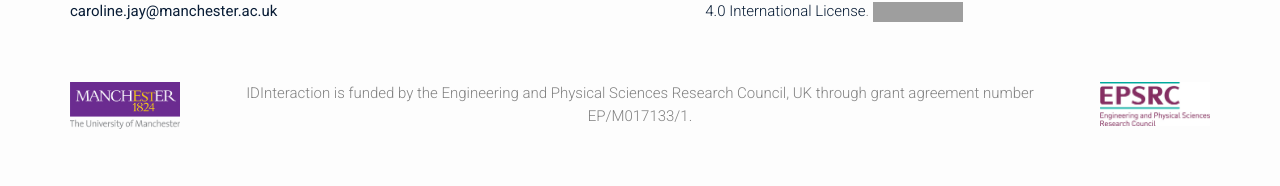
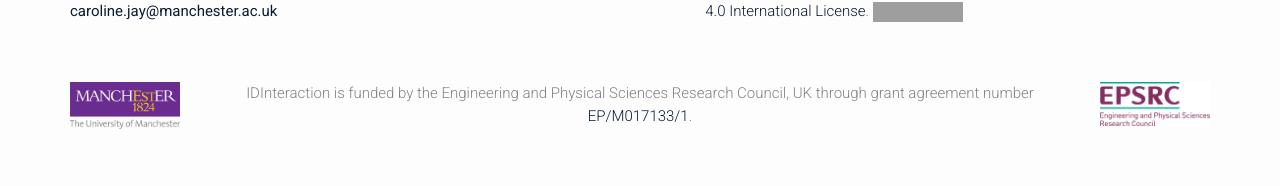
Before and after one commit to IDInteraction/IDInteraction.github.io, a Jekyll site: the page built from index.md, in a window 1280 px wide. Shown: the part 1535-1721 px from the top of the page. Built offline with Jekyll 4.4.1, drawn with Linux system fonts in a browser that asks for light colours; nearby versions of some CDN libraries; grey boxes are pictures that could not be loaded.

Commit message:
Add GOW link to acknowledgement text.

```diff
--- a/_includes/footer.html
+++ b/_includes/footer.html
@@ -56,7 +56,8 @@
       <img id="uom-logo-footer" src="/img/uom_white_background.png" alt="University of Manchester logo">
 
       <p>
-        IDInteraction is funded by the Engineering and Physical Sciences Research Council, UK through grant agreement number EP/M017133/1.
+        IDInteraction is funded by the Engineering and Physical Sciences Research Council, UK through grant agreement number
+        <a class="plain-link" href="http://gow.epsrc.ac.uk/NGBOViewGrant.aspx?GrantRef=EP/M017133/1">EP/M017133/1</a>.
       </p>
     </div>
 
```
